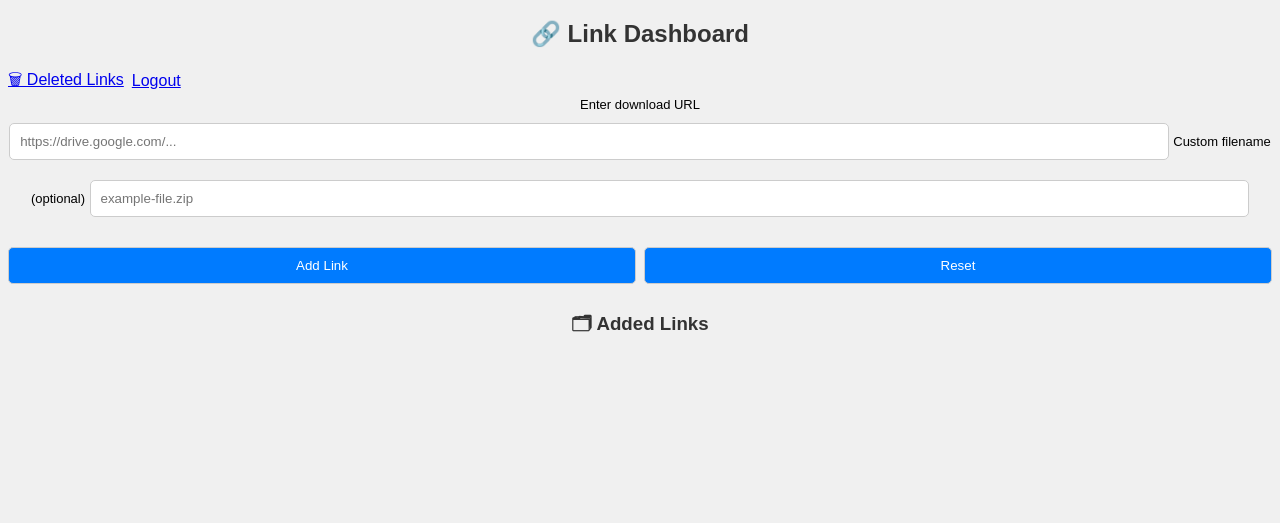
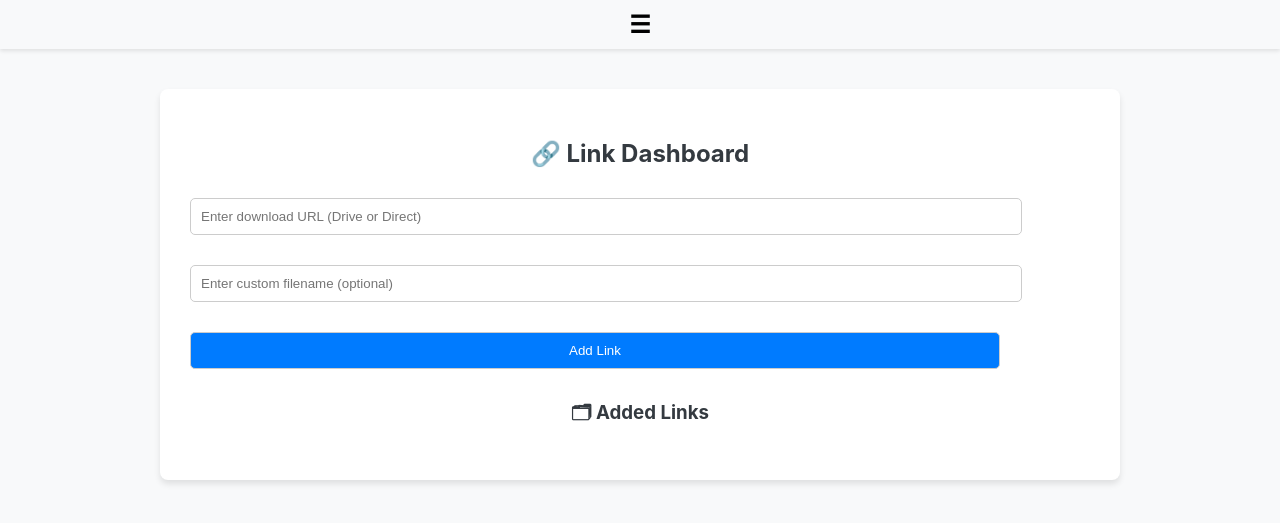
Before and after one commit to Nayem5522/Clou2, a Flask app: page /dashboard in a window 1280 px wide. Shown: the top 523 px of the page. Run offline with Flask 3, Linux system fonts and the light colour scheme; the visitor is signed in with stand-in values (Sample User, id 1); data that the repository does not hold is empty.

Commit message:
Update dashboard.html

```diff
--- a/server/templates/dashboard.html
+++ b/server/templates/dashboard.html
@@ -1,103 +1,156 @@
+<!-- START OF FILE server/templates/dashboard.html -->
+
 <!DOCTYPE html>
-<html lang="bn">
+<html lang="en">
 <head>
-  <meta charset="utf-8" />
+    <meta charset="UTF-8">
     <title>Dashboard</title>
-  <meta name="viewport" content="width=device-width,initial-scale=1" />
+    <!-- Making it mobile-friendly -->
+    <meta name="viewport" content="width=device-width, initial-scale=1.0">
     <link rel="stylesheet" href="/static/style.css">
+    <style>
+        /* Your existing styles */
+        body { font-family: -apple-system, BlinkMacSystemFont, "Segoe UI", Roboto, "Helvetica Neue", Arial, sans-serif; background-color: #f8f9fa; margin: 0; padding: 0; }
+        .container { max-width: 900px; margin: 40px auto; background: white; padding: 30px; border-radius: 8px; box-shadow: 0 4px 6px rgba(0,0,0,0.1); }
+        h2, h3 { text-align: center; color: #343a40; }
+        #addLinkForm { display: flex; flex-direction: column; gap: 10px; margin-bottom: 20px; }
+        #addLinkForm input { padding: 10px; border-radius: 5px; border: 1px solid #ccc; }
+        #addLinkForm button { padding: 10px; }
+        ul { list-style: none; padding: 0; }
+        li { display: flex; flex-wrap: wrap; justify-content: space-between; align-items: center; padding: 12px 0; border-bottom: 1px solid #dee2e6; }
+        li:last-child { border-bottom: none; }
+        .file-info { color: #495057; word-break: break-all; margin-bottom: 10px; width: 100%; }
+        .file-actions { width: 100%; text-align: right; }
+        .file-actions form { display: inline; }
+        .file-actions a, .file-actions button { text-decoration: none; padding: 6px 12px; border-radius: 5px; color: white; border: none; cursor: pointer; font-size: 14px; white-space: nowrap; margin-left: 5px; }
+        .view-btn { background-color: #007bff; } .view-btn:hover { background-color: #0069d9; }
+        .direct-btn { background-color: #28a745; } .direct-btn:hover { background-color: #218838; }
+        .original-btn { background-color: #6c757d; } .original-btn:hover { background-color: #5a6268; }
+        .delete-btn { background-color: #dc3545; } .delete-btn:hover { background-color: #c82333; }
+        #formStatus { text-align: center; margin-top: 10px; font-weight: bold; }
+
+        /* --- STYLES FOR THE NEW ADMIN MENU --- */
+        .admin-menu-container { position: sticky; top: 0; background-color: #f8f9fa; z-index: 1000; padding: 10px 20px; box-shadow: 0 2px 4px rgba(0,0,0,0.1); }
+        .admin-menu-button { font-size: 24px; font-weight: bold; cursor: pointer; }
+        .admin-menu { display: none; position: absolute; top: 50px; left: 20px; background: white; border-radius: 8px; box-shadow: 0 4px 10px rgba(0,0,0,0.2); list-style: none; padding: 10px 0; margin: 0; z-index: 999; }
+        .admin-menu li a { display: block; padding: 10px 20px; text-decoration: none; color: #333; }
+        .admin-menu li a:hover { background-color: #f0f0f0; }
+
+        /* Media query for better mobile view */
+        @media (min-width: 600px) {
+            .file-info { width: auto; margin-bottom: 0; }
+            .file-actions { width: auto; }
+        }
+    </style>
 </head>
 <body>
-  <div class="container">
-    <div class="card">
-      <div class="header">
-        <h2>🔗 Link Dashboard</h2>
-        <div style="display:flex;gap:8px;align-items:center;">
-          <a class="btn btn-ghost" href="/deleted">🗑 Deleted Links</a>
-          <a class="btn btn-ghost" href="/logout">Logout</a>
-        </div>
+    <!-- --- THE NEW ADMIN MENU --- -->
+    <div class="admin-menu-container">
+        <div class="admin-menu-button" onclick="toggleMenu()">☰</div>
+        <ul class="admin-menu" id="adminMenu">
+            <li><a href="/admin/ads">Manage Ads</a></li>
+            <li><a href="/logout">Logout</a></li>
+        </ul>
     </div>
 
-      <form id="addLinkForm" class="card" style="margin-bottom:12px;">
-        <label for="urlInput" class="text-muted" style="font-size:13px;margin-bottom:6px;">Enter download URL</label>
-        <input id="urlInput" type="url" name="url" placeholder="https://drive.google.com/..." required>
-        <label for="filenameInput" class="text-muted" style="font-size:13px;margin-top:8px;">Custom filename (optional)</label>
-        <input id="filenameInput" type="text" name="filename" placeholder="example-file.zip">
-        <div style="display:flex; gap:8px; margin-top:10px;">
-          <button type="submit" class="btn btn-primary">Add Link</button>
-          <button type="reset" class="btn btn-ghost">Reset</button>
-        </div>
-        <p id="formStatus" class="status"></p>
+    <!-- Your existing container and content -->
+    <div class="container">
+        <h2>🔗 Link Dashboard</h2>
+        <form id="addLinkForm">
+            <input type="url" name="url" id="urlInput" placeholder="Enter download URL (Drive or Direct)" required>
+            <input type="text" name="filename" id="filenameInput" placeholder="Enter custom filename (optional)">
+            <button type="submit">Add Link</button>
         </form>
-
-      <h3 style="margin:6px 0 12px 0;">🗂 Added Links</h3>
-      <ul id="linkList" class="file-list">
+        <p id="formStatus"></p>
+        <h3>🗂 Added Links</h3>
+        <ul id="linkList">
             {% for link in links %}
-        <li class="file-item" id="link-{{ link._id }}">
-          <div class="file-info">
-            <div style="font-weight:700;">{{ link.filename }}</div>
-            <div class="file-meta">Added: {{ link.added_at }} • {{ link.original_url }}</div>
-          </div>
-
+            <li id="link-{{ link._id }}">
+                <span class="file-info">{{ link.filename }}</span>
                 <div class="file-actions">
-            <a class="btn btn-ghost" href="/download/{{ link._id }}">View</a>
-            <a class="btn btn-ghost" target="_blank" href="{{ link.original_url }}">Original</a>
-            <form action="/delete/{{ link._id }}" method="POST" style="display:inline;">
-              <button type="submit" class="btn btn-ghost">Delete</button>
+                    <a href="/download/{{ link._id }}" class="view-btn">View</a>
+                    <a href="/direct/{{ link._id }}" class="direct-btn" target="_blank">Direct</a>
+                    <a href="{{ link.original_url }}" class="original-btn" target="_blank">Original</a>
+                    <form action="/delete/{{ link._id }}" method="POST" onsubmit="return confirm('Are you sure?');">
+                        <button type="submit" class="delete-btn">Delete</button>
                     </form>
                 </div>
             </li>
             {% endfor %}
         </ul>
-    </div>
+        <!-- Removed the old logout button as it's now in the menu -->
     </div>
 
     <script>
-    document.getElementById('addLinkForm').addEventListener('submit', function(e){
-      e.preventDefault();
+        // --- NEW JAVASCRIPT FOR THE MENU ---
+        function toggleMenu() {
+            const menu = document.getElementById('adminMenu');
+            if (menu.style.display === 'block') {
+                menu.style.display = 'none';
+            } else {
+                menu.style.display = 'block';
+            }
+        }
+
+        // Hide menu if user clicks outside of it
+        document.addEventListener('click', function(event) {
+            const menu = document.getElementById('adminMenu');
+            const button = document.querySelector('.admin-menu-button');
+            if (!menu.contains(event.target) && !button.contains(event.target)) {
+                menu.style.display = 'none';
+            }
+        });
+
+        // Your existing Javascript for adding links
+        const addLinkForm = document.getElementById('addLinkForm');
         const urlInput = document.getElementById('urlInput');
         const filenameInput = document.getElementById('filenameInput');
         const formStatus = document.getElementById('formStatus');
-
+        const linkList = document.getElementById('linkList');
+        addLinkForm.addEventListener('submit', (e) => {
+            e.preventDefault();
             const url = urlInput.value.trim();
             const filename = filenameInput.value.trim();
-
-      if (!url) { formStatus.textContent = 'Please enter a URL.'; formStatus.style.color='red'; return; }
-
+            if (!url) return;
             formStatus.textContent = 'Adding link...';
             formStatus.style.color = '#333';
-
             fetch('/api/add_link', {
-        method: 'POST', headers: {'Content-Type':'application/json'}, body: JSON.stringify({url, filename})
+                method: 'POST',
+                headers: { 'Content-Type': 'application/json' },
+                body: JSON.stringify({ url, filename })
             })
-      .then(r=>r.json())
-      .then(data=>{
-        if (data.status==='success'){
+            .then(response => response.json())
+            .then(data => {
+                if (data.status === 'success') {
                     formStatus.innerHTML = `✅ Link for <strong>${data.link.filename}</strong> added successfully!`;
-          formStatus.style.color='green';
-          // prepend new link
-          const linkList = document.getElementById('linkList');
+                    formStatus.style.color = 'green';
                     const newLink = data.link;
-          const li = document.createElement('li');
-          li.className='file-item'; li.id=`link-${newLink._id}`;
-          li.innerHTML = `
-            <div class="file-info">
-              <div style="font-weight:700;">${newLink.filename}</div>
-              <div class="file-meta">Just now • ${url}</div>
-            </div>
+                    const newListItem = document.createElement('li');
+                    newListItem.id = `link-${newLink._id}`;
+                    newListItem.innerHTML = `
+                        <span class="file-info">${newLink.filename}</span>
                         <div class="file-actions">
-              <a class="btn btn-ghost" href="/download/${newLink._id}">View</a>
-              <a class="btn btn-ghost" target="_blank" href="${url}">Original</a>
-              <form action="/delete/${newLink._id}" method="POST" style="display:inline;"><button type="submit" class="btn btn-ghost">Delete</button></form>
+                            <a href="/download/${newLink._id}" class="view-btn">View</a>
+                            <a href="/direct/${newLink._id}" class="direct-btn" target="_blank">Direct</a>
+                            <a href="${url}" class="original-btn" target="_blank">Original</a>
+                            <form action="/delete/${newLink._id}" method="POST" onsubmit="return confirm('Are you sure?');">
+                                <button type="submit" class="delete-btn">Delete</button>
+                            </form>
                         </div>
                     `;
-          linkList.prepend(li);
-          document.getElementById('addLinkForm').reset();
+                    linkList.prepend(newListItem);
+                    addLinkForm.reset();
                 } else {
-          formStatus.textContent = `❌ Failed: ${data.message || 'Unknown error'}`; formStatus.style.color='red';
+                    formStatus.textContent = `❌ Failed: ${data.message}`;
+                    formStatus.style.color = 'red';
                 }
             })
-      .catch(err=>{ formStatus.textContent='❌ An error occurred while adding the link.'; formStatus.style.color='red'; console.error(err); });
+            .catch(error => {
+                formStatus.textContent = '❌ An error occurred.';
+                formStatus.style.color = 'red';
+            });
         });
     </script>
 </body>
 </html>
+<!-- END OF FILE server/templates/dashboard.html -->
```
Lines whose indentation alone changed are shown as unchanged.
